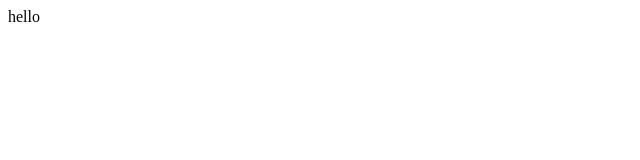
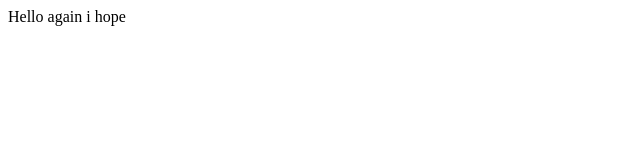
Before and after one commit to iee-ihu-gr-course1941/ADISE22_Blokus185152, a plain HTML site: page index.html in a window 1280 px wide. Shown: the whole page, without its empty margins (0-640 px from the left). Drawn offline with Linux system fonts and the light colour scheme.

Commit message:
Update index.html

```diff
--- a/index.html
+++ b/index.html
@@ -2,6 +2,7 @@
     <head>
     </head>
     <body>
-        hello
+        Hello
+        again i hope
     </body>
 </html>
```
